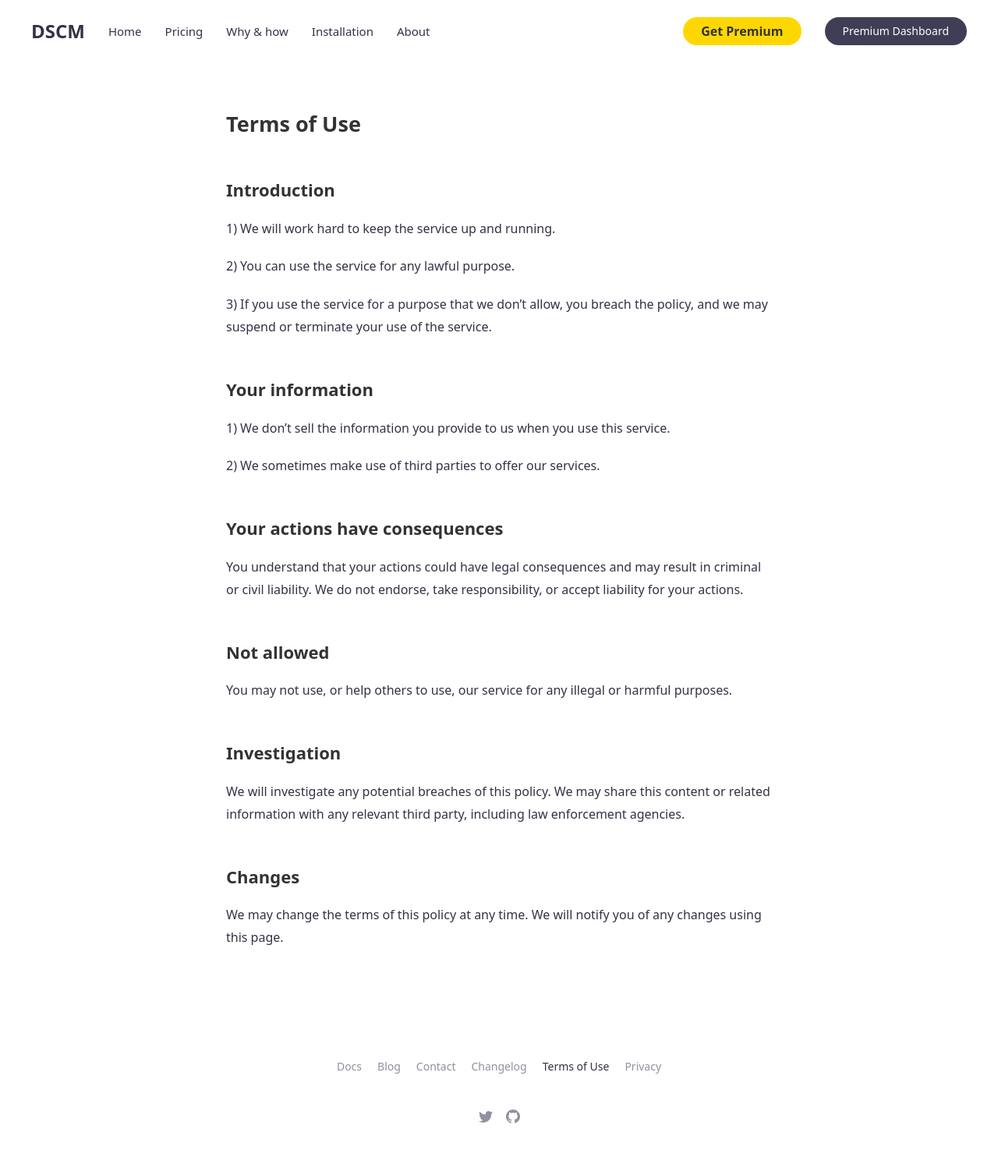
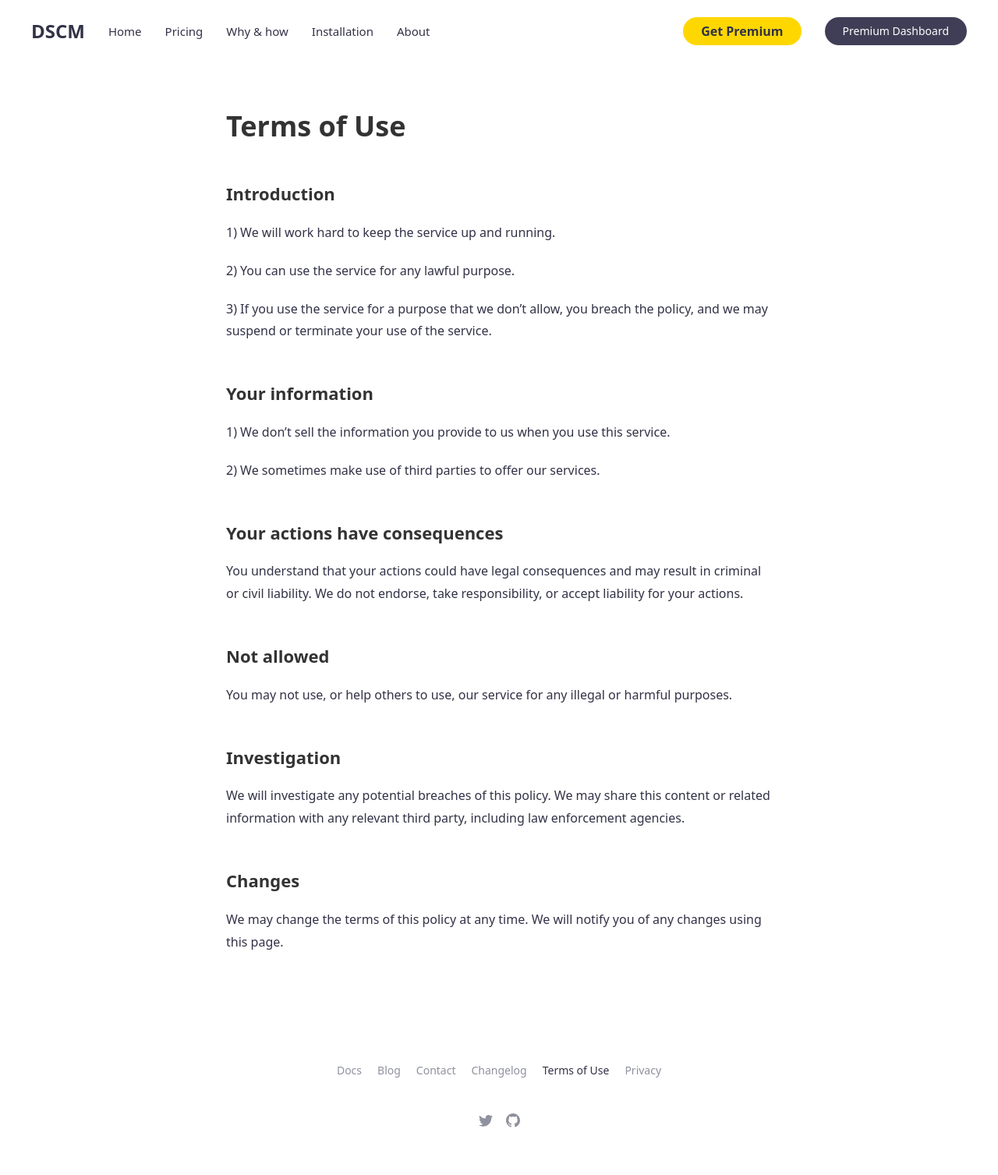
Before and after one commit to didsomeonecloneme/didsomeonecloneme.github.io, a Jekyll site: the page built from pages/terms-of-use.md, in a window 1280 px wide. Shown: the whole page at 78% size. Built offline with Jekyll 4.4.1, drawn with Linux system fonts in a browser that asks for light colours.

Commit message:
Update heading

```diff
--- a/pages/terms-of-use.md
+++ b/pages/terms-of-use.md
@@ -5,7 +5,7 @@ title: Terms of Use
 permalink: /terms-of-use/
 ---
 
-## Terms of Use
+# Terms of Use
 
 ### Introduction
 
```
